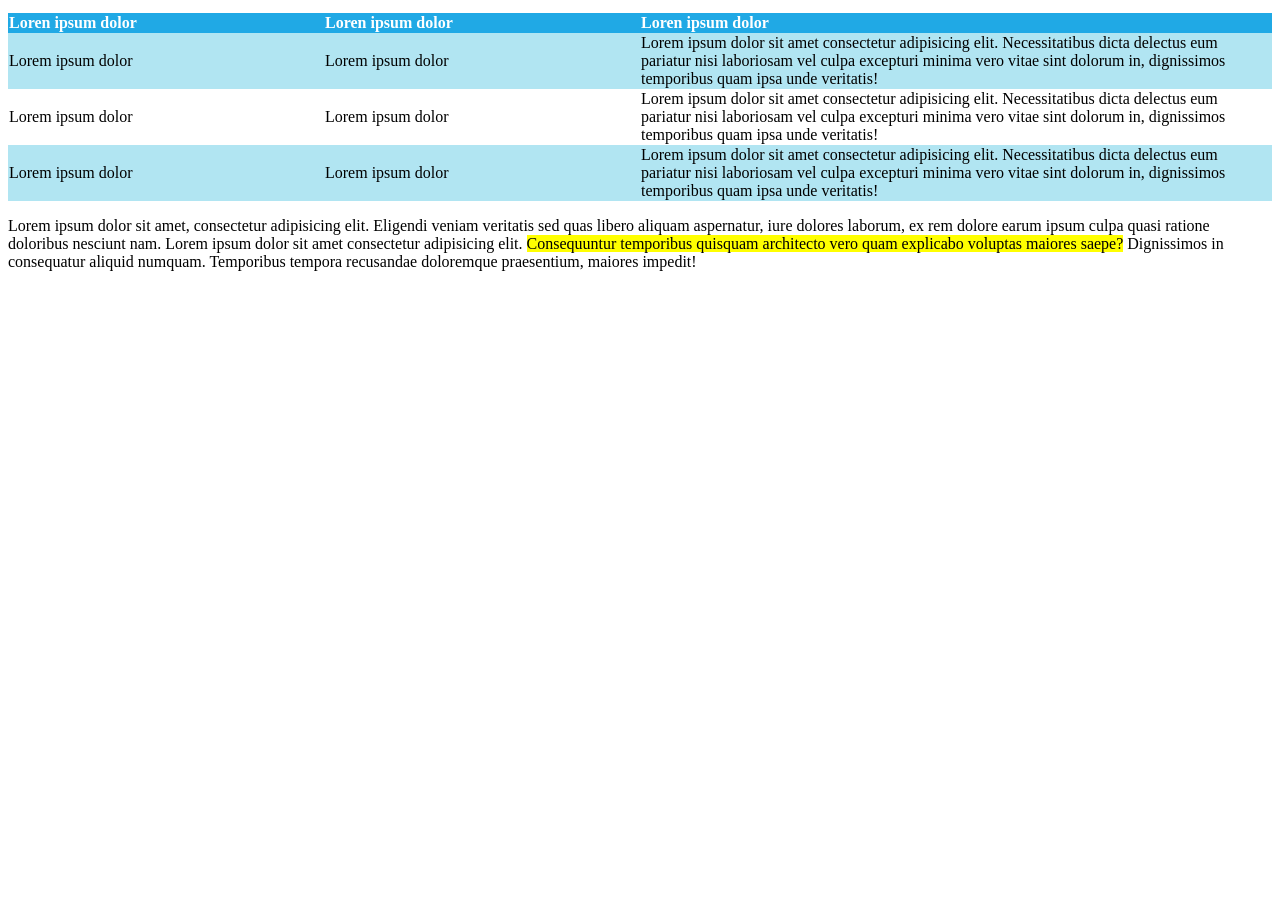
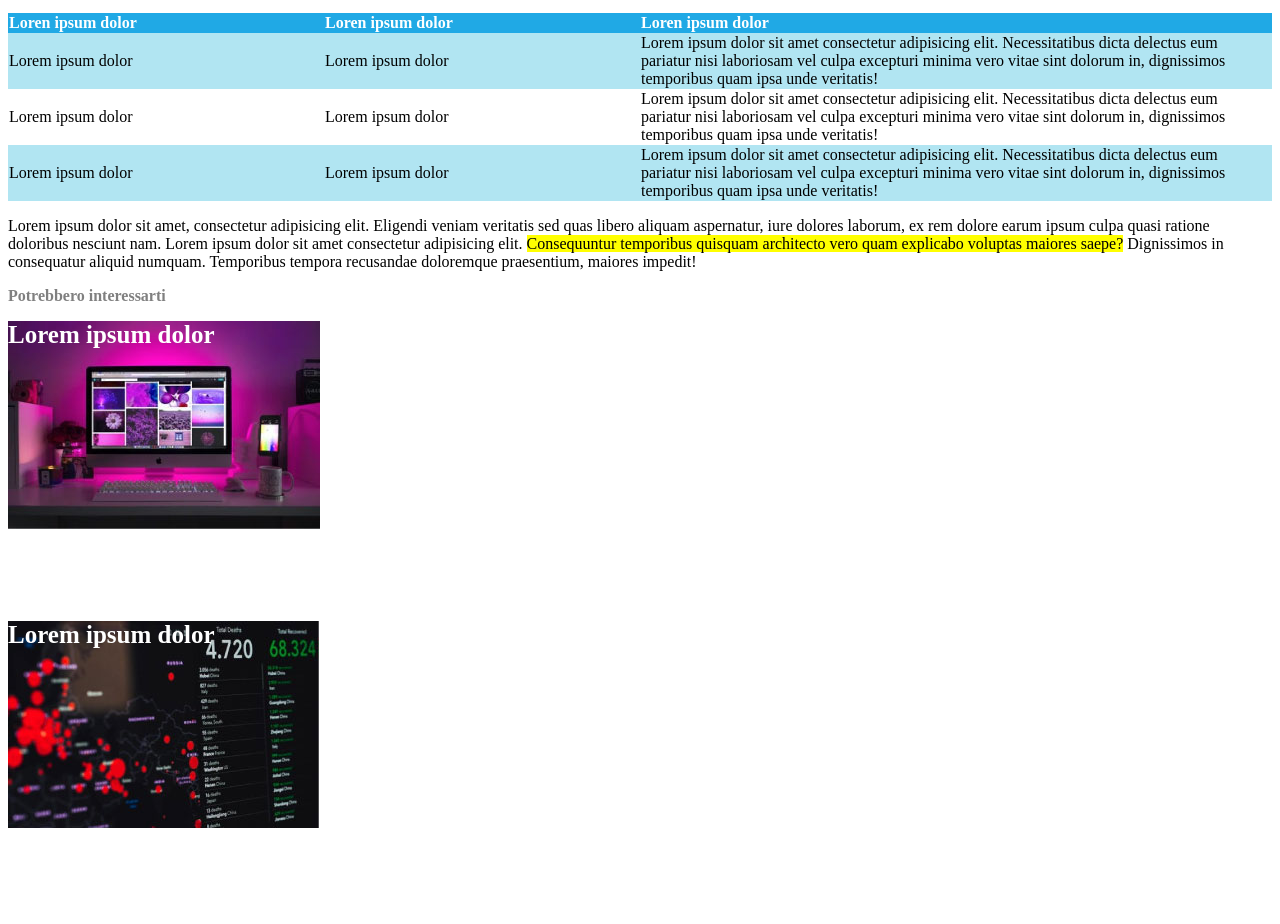
Before and after one commit to codewithFRANKGIGLI/html-css-booleaner, a plain HTML site: page index.html in a window 1280 px wide. Shown: the part 803-1727 px from the top of the page. Before the commit the page ends 1090 px from the top, so only its background shows below. Drawn offline with Linux system fonts and the light colour scheme.

Commit message:
feat: add nav for interest

```diff
--- a/index.html
+++ b/index.html
@@ -66,6 +66,10 @@
         <!-- /Testo articolo -->
     </article>
     <!-- /ARTICOLO -->
-
+    <nav>
+        <p style="color: #808080;"><strong>Potrebbero interessarti</strong></p>
+        <div id="interesse1"><strong>Lorem ipsum dolor</strong></div>
+        <div id="interesse2"><strong>Lorem ipsum dolor</strong></div>
+    </nav>
 </body>
 </html>
--- a/style.css
+++ b/style.css
@@ -58,3 +58,18 @@ table {
 #tr1, #tr3 {
     background-color: #B1E5F2;
 }
+
+#interesse1, #interesse2 {
+    color: white;
+    font-size: 25px;
+    height: 300px;
+    background-repeat: no-repeat;
+}
+
+#interesse1 {
+    background-image: url("/img/monitor.jpg");
+}
+
+#interesse2 {
+    background-image: url("/img/graph.jpg");
+}
```
